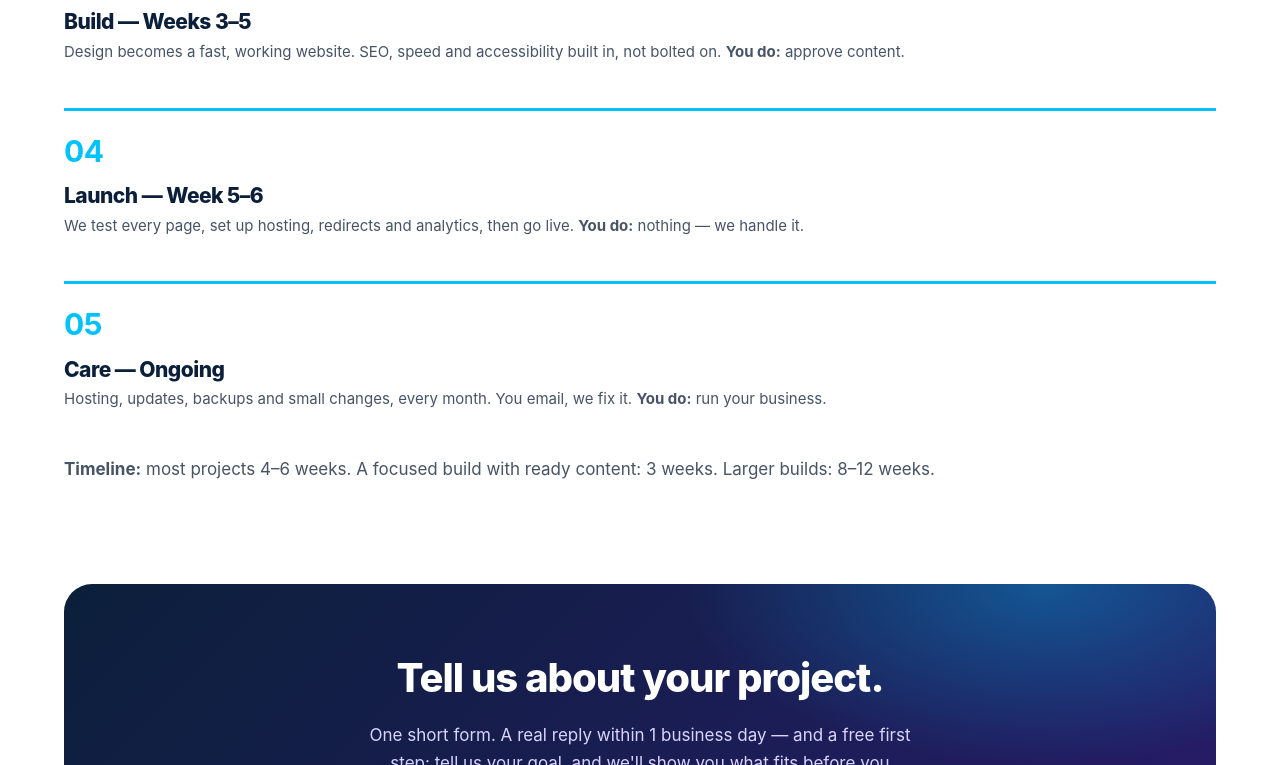
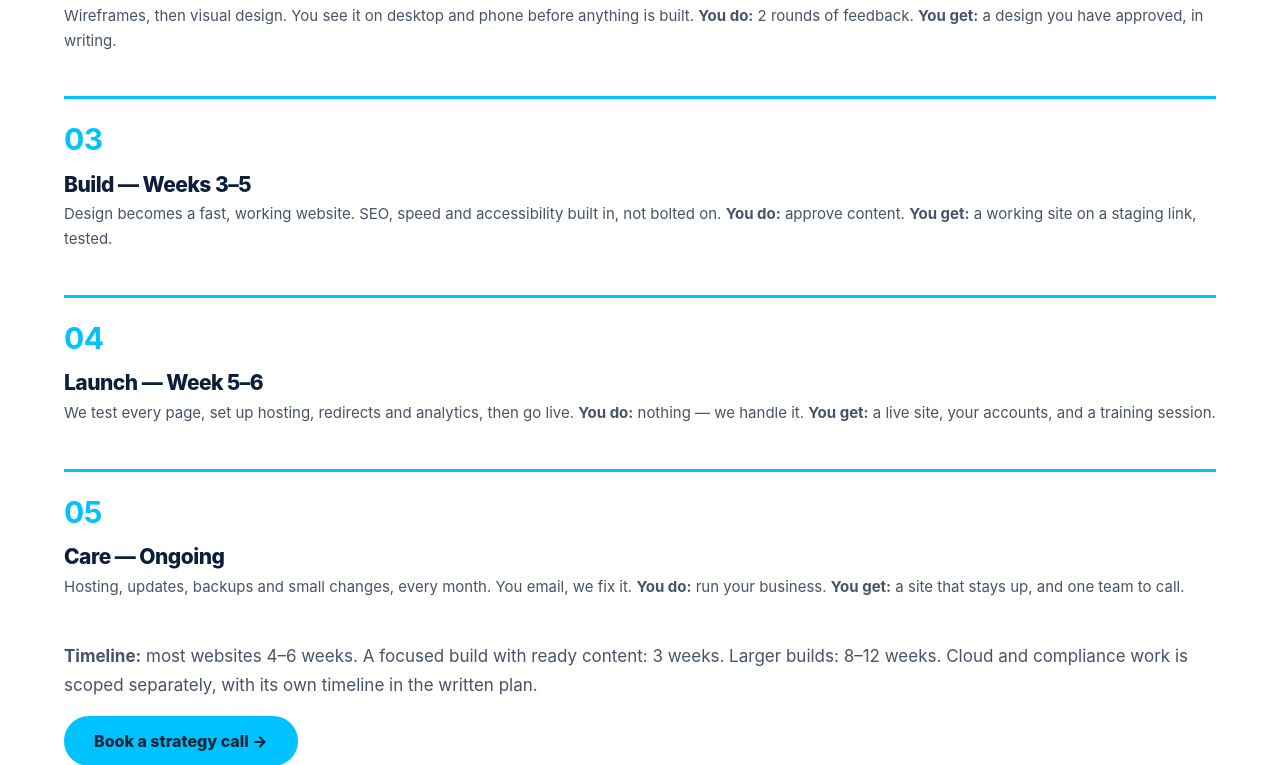
Before and after one commit to vp11dsorg/iv8sphere-website, an Astro site: page /iv8sphere-website/process in a window 1280 px wide. Shown: the part 754-1519 px from the top of the page. Built offline with nearby package versions, Linux system fonts and the light colour scheme; Astro itself is replaced by a stand-in of ours.

```diff
--- a/src/pages/process.astro
+++ b/src/pages/process.astro
@@ -1,15 +1,18 @@
 ---
 import Base from '../layouts/Base.astro';
+import { BASE } from '../site';
 ---
-<Base title="Process" description="How iv8Sphere works — Discover, Design, Build, Launch, Care. Most websites in 4–6 weeks.">
+<Base title="Process" description="How iv8 works — Discover, Design, Build, Launch, Care. Most websites in 4–6 weeks.">
 <section><div class="container"><p class="eyebrow">Process</p><h1>From first call to launch in 4–6 weeks.</h1>
+<p class="lead">Five steps, for a website. Cloud, compliance and staffing engagements follow the same shape — discover, plan in writing, build, hand over — with their own timelines in the written plan.</p>
 <div class="steps" style="grid-template-columns:1fr;gap:28px">
-<div class="step"><b>01</b><h3>Discover — Week 1</h3><p>We learn your business, your customers and your goals. You share 3 websites you like and 3 you don't. <strong>You do:</strong> one 45-minute call + a short brief.</p></div>
-<div class="step"><b>02</b><h3>Design — Weeks 2–3</h3><p>Wireframes, then visual design. You see it on desktop and phone before anything is built. <strong>You do:</strong> 2 rounds of feedback.</p></div>
-<div class="step"><b>03</b><h3>Build — Weeks 3–5</h3><p>Design becomes a fast, working website. SEO, speed and accessibility built in, not bolted on. <strong>You do:</strong> approve content.</p></div>
-<div class="step"><b>04</b><h3>Launch — Week 5–6</h3><p>We test every page, set up hosting, redirects and analytics, then go live. <strong>You do:</strong> nothing — we handle it.</p></div>
-<div class="step"><b>05</b><h3>Care — Ongoing</h3><p>Hosting, updates, backups and small changes, every month. You email, we fix it. <strong>You do:</strong> run your business.</p></div>
+<div class="step"><b>01</b><h3>Discover — Week 1</h3><p>We learn your business, your customers and your goals. You share 3 websites you like and 3 you don't. <strong>You do:</strong> one 45-minute call + a short brief. <strong>You get:</strong> a written scope and a quote, before you commit.</p></div>
+<div class="step"><b>02</b><h3>Design — Weeks 2–3</h3><p>Wireframes, then visual design. You see it on desktop and phone before anything is built. <strong>You do:</strong> 2 rounds of feedback. <strong>You get:</strong> a design you have approved, in writing.</p></div>
+<div class="step"><b>03</b><h3>Build — Weeks 3–5</h3><p>Design becomes a fast, working website. SEO, speed and accessibility built in, not bolted on. <strong>You do:</strong> approve content. <strong>You get:</strong> a working site on a staging link, tested.</p></div>
+<div class="step"><b>04</b><h3>Launch — Week 5–6</h3><p>We test every page, set up hosting, redirects and analytics, then go live. <strong>You do:</strong> nothing — we handle it. <strong>You get:</strong> a live site, your accounts, and a training session.</p></div>
+<div class="step"><b>05</b><h3>Care — Ongoing</h3><p>Hosting, updates, backups and small changes, every month. You email, we fix it. <strong>You do:</strong> run your business. <strong>You get:</strong> a site that stays up, and one team to call.</p></div>
 </div>
-<p style="margin-top:28px"><strong>Timeline:</strong> most projects 4–6 weeks. A focused build with ready content: 3 weeks. Larger builds: 8–12 weeks.</p>
+<p style="margin-top:28px"><strong>Timeline:</strong> most websites 4–6 weeks. A focused build with ready content: 3 weeks. Larger builds: 8–12 weeks. Cloud and compliance work is scoped separately, with its own timeline in the written plan.</p>
+<p style="margin-top:16px"><a class="btn" href={`${BASE}/contact`}>Book a strategy call →</a></p>
 </div></section>
 </Base>
```
